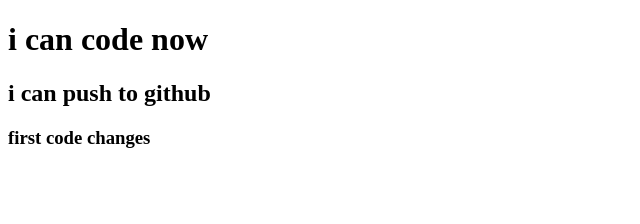
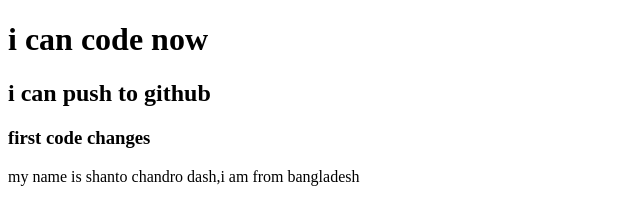
Before and after one commit to shantodash26/my-first-repo, a plain HTML site: page index.html in a window 1280 px wide. Shown: the whole page, without its empty margins (0-640 px from the left). Drawn offline with Linux system fonts and the light colour scheme.

Commit message:
style added

```diff
--- a/index.html
+++ b/index.html
@@ -9,5 +9,6 @@
 <body><h1>i can code now</h1>
     <h2>i can push to github</h2>
     <h3>first code changes</h3>
+    <p>my name is shanto chandro dash,i am from bangladesh</p>
 </body>
 </html>
```
Also changed, not shown: style.css (added).
